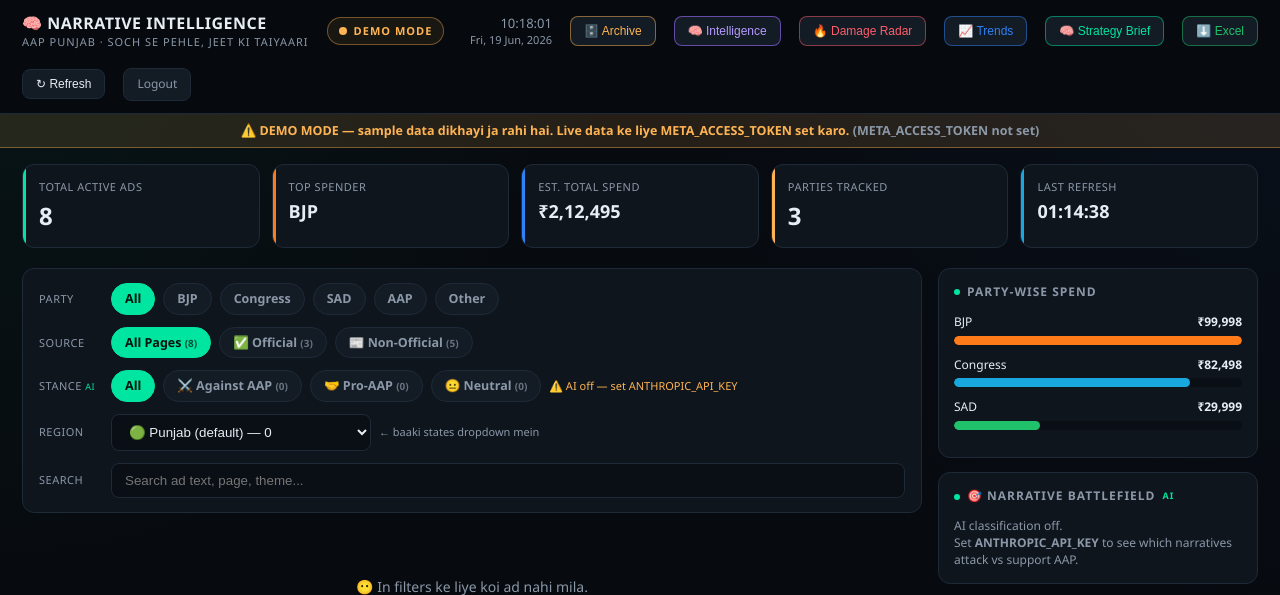
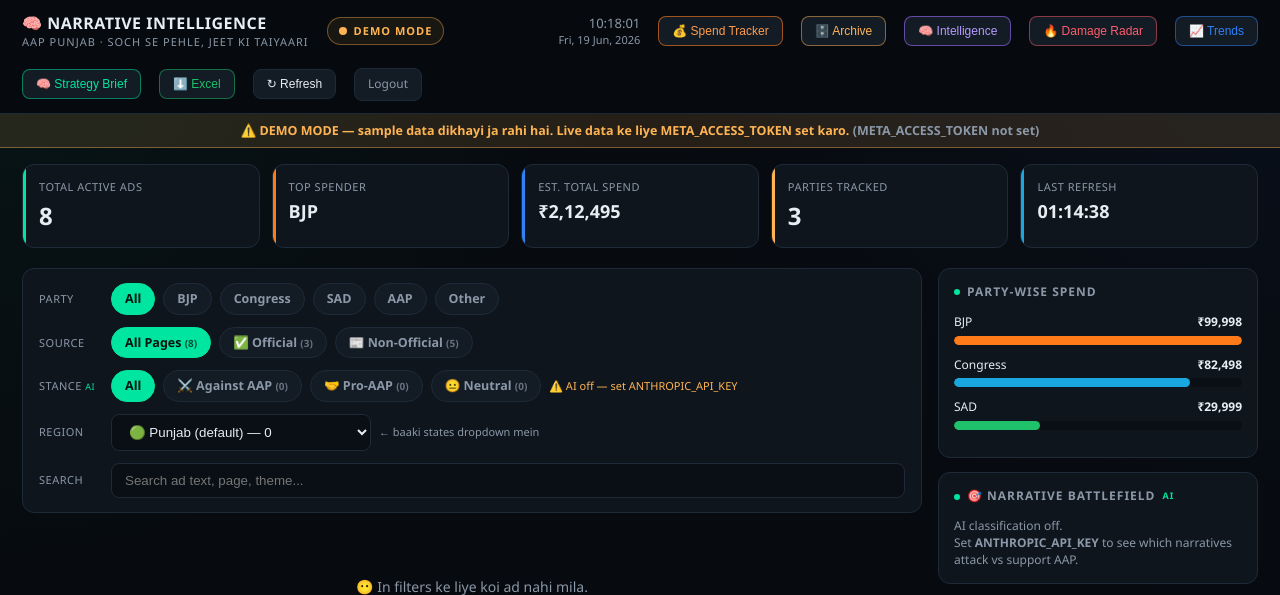
Before and after one commit to SamTra44/Punjab-Opponent-Ad-Tracker, a Flask app: page / in a window 1280 px wide. Shown: the top 595 px of the page. Run offline with Flask 3, Linux system fonts and the light colour scheme; the visitor is signed in with stand-in values (Sample User, id 1); some libraries are stand-ins or nearby versions.

Commit message:
Add Spend Tracker tab — cumulative anti-AAP spend (never resets)
New "Spend Tracker" modal computes, from the permanent archive, the total
estimated spend opponents have put AGAINST AAP (sum of spend midpoints of
all 'against' ads), broken down by party, plus a daily bar chart of new
anti-AAP spend by first-seen date. Because it reads the permanent archive,
the data accumulates and never resets on refresh/redeploy. New /api/spend.

Co-Authored-By: Claude Opus 4.8 <noreply@anthropic.com>

```diff
--- a/app.py
+++ b/app.py
@@ -283,6 +283,13 @@ def api_archive_stats():
     return jsonify(archive.stats())
 
 
+@app.route("/api/spend")
+@login_required
+def api_spend():
+    """Spend Tracker — AAP ke khilaf total + party-wise + daily spend (archive se)."""
+    return jsonify(archive.spend_tracker())
+
+
 @app.route("/api/export/archive")
 @login_required
 def api_export_archive():
--- a/archive.py
+++ b/archive.py
@@ -196,6 +196,44 @@ def get_archive(status="all", days=None, party=None, stance=None, limit=800):
         return []
 
 
+def spend_tracker():
+    """
+    AAP ke KHILAF total spend (archive se — permanent, kabhi nahi mitega).
+    - total: ab tak ki estimated anti-AAP spend (sab against ads ka spend_mid)
+    - by_party: kis party ne kitna lagaya
+    - daily: kis din kitni NAYI anti-AAP spend aayi (first_seen ke hisaab se)
+    """
+    def num(x):
+        try:
+            return float(x or 0)
+        except Exception:
+            return 0.0
+    try:
+        total = num(_query("SELECT COALESCE(SUM(spend_mid),0) AS s FROM "
+                           "ads_archive WHERE stance='against'")[0]["s"])
+        active = num(_query("SELECT COALESCE(SUM(spend_mid),0) AS s FROM "
+                            "ads_archive WHERE stance='against' AND active=1")[0]["s"])
+        n = _query("SELECT COUNT(*) AS c FROM ads_archive WHERE stance='against'")[0]["c"]
+        bp = _query("SELECT party, COALESCE(SUM(spend_mid),0) AS s, COUNT(*) AS c "
+                    "FROM ads_archive WHERE stance='against' GROUP BY party "
+                    "ORDER BY s DESC")
+        daily = _query("SELECT substr(first_seen,1,10) AS day, "
+                       "COALESCE(SUM(spend_mid),0) AS s, COUNT(*) AS c "
+                       "FROM ads_archive WHERE stance='against' "
+                       "GROUP BY substr(first_seen,1,10) ORDER BY day")
+        return {
+            "available": True,
+            "total": round(total), "active_spend": round(active), "ads": n,
+            "by_party": [{"party": r["party"] or "OTHER", "spend": round(num(r["s"])),
+                          "count": r["c"]} for r in bp],
+            "daily": [{"day": r["day"], "spend": round(num(r["s"])),
+                       "count": r["c"]} for r in daily if r["day"]],
+        }
+    except Exception as e:
+        log.warning("spend_tracker failed: %s", e)
+        return {"available": False}
+
+
 def stats():
     today = datetime.now(timezone.utc).date().isoformat()
     d7 = (datetime.now(timezone.utc) - timedelta(days=7)).isoformat()
--- a/templates/index.html
+++ b/templates/index.html
@@ -406,6 +431,7 @@
       <div id="clockTime">--:--:--</div>
       <div class="d" id="clockDate">—</div>
     </div>
+    <button class="topbtn" id="spendBtn" style="border-color:rgba(255,122,24,.6);color:#ff9d4d">💰 Spend Tracker</button>
     <button class="topbtn" id="archBtn" style="border-color:rgba(255,180,84,.5);color:var(--warn)">🗄️ Archive</button>
     <button class="topbtn" id="intelBtn" style="border-color:rgba(155,107,255,.6);color:#b69bff">🧠 Intelligence</button>
     <button class="topbtn" id="dmgBtn" style="border-color:rgba(255,93,108,.5);color:var(--danger)">🔥 Damage Radar</button>
@@ -446,6 +472,20 @@
       </div>
       <div class="mbody" id="trendBody">
         <div class="muted" style="text-align:center;padding:40px">Loading trends…</div>
+      </div>
+    </div>
+  </div>
+
+  <!-- ===================== SPEND TRACKER MODAL ===================== -->
+  <div id="spendOverlay" class="overlay" onclick="if(event.target===this)closeSpend()">
+    <div class="modal">
+      <div class="mhead">
+        <div><div class="mtitle">💰 Spend Tracker — AAP ke khilaf</div>
+          <div class="msub">Opponents ne AAP ke against kitna paisa lagaya (permanent record)</div></div>
+        <button class="topbtn ghost" onclick="closeSpend()">✕ Close</button>
+      </div>
+      <div class="mbody" id="spendBody">
+        <div class="muted" style="font-size:12px">Loading…</div>
       </div>
     </div>
   </div>
@@ -1274,6 +1314,50 @@
         }).catch(e=>{ box.innerHTML='<div class="muted" style="font-size:12px">⚠️ '+esc(e.message||e)+'</div>'; });
     }
 
+    // ===================== SPEND TRACKER =====================
+    let spendChart=null;
+    function closeSpend(){ document.getElementById("spendOverlay").classList.remove("show"); }
+    document.getElementById("spendBtn").addEventListener("click",()=>{
+      document.getElementById("spendOverlay").classList.add("show");
+      loadSpend();
+    });
+    const PARTY_COL2={BJP:"#ff7a18",INC:"#19a7e0",SAD:"#1fc16b",AAP:"#3b6cff",OTHER:"#9aa6b2"};
+    const inr=n=>"₹"+Number(n||0).toLocaleString("en-IN");
+    function loadSpend(){
+      const box=document.getElementById("spendBody");
+      box.innerHTML='<div class="spinner"><div class="ring"></div><div class="muted">Calculate ho raha…</div></div>';
+      getJSON("/api/spend").then(d=>{
+        if(!d.available){ box.innerHTML='<div class="empty">Abhi data nahi (archive bhar raha hai).</div>'; return; }
+        const bp=d.by_party||[]; const maxp=Math.max(1,...bp.map(p=>p.spend));
+        let h='<div class="bignum"><div class="lbl">⚔️ AAP ke khilaf total estimated spend</div>'+
+          '<div class="v">'+inr(d.total)+'</div>'+
+          '<div class="sub">'+d.ads+' anti-AAP ads · abhi active mein '+inr(d.active_spend)+' chal raha</div></div>';
+        h+='<h4>🎯 Kis party ne kitna lagaya (AAP ke against)</h4>';
+        bp.forEach(p=>{
+          const c=PARTY_COL2[p.party]||PARTY_COL2.OTHER; const pct=Math.round(p.spend/maxp*100);
+          h+='<div class="pbar"><div class="row"><span>'+esc(PARTY_LABEL[p.party]||p.party)+
+            ' <span class="muted" style="font-size:11px">('+p.count+' ads)</span></span><b>'+inr(p.spend)+'</b></div>'+
+            '<div class="ptrack"><div class="pfill" style="width:'+pct+'%;background:'+c+'"></div></div></div>';
+        });
+        h+='<h4>📈 Daily — kis din kitni nayi anti-AAP spend aayi</h4>'+
+          '<canvas id="spendDaily"></canvas>'+
+          '<div class="note">📌 Spend Meta ke range ka estimate (midpoint) hai. Archive permanent hai — yeh data kabhi nahi mitega, roz auto-update hota hai.</div>';
+        box.innerHTML=h;
+        drawSpendChart(d.daily||[]);
+      }).catch(e=>{ box.innerHTML='<div class="muted" style="font-size:12px">⚠️ '+esc(e.message||e)+'</div>'; });
+    }
+    function drawSpendChart(daily){
+      if(typeof Chart==="undefined"||!daily.length) return;
+      const ctx=document.getElementById("spendDaily"); if(!ctx) return;
+      if(spendChart) spendChart.destroy();
+      spendChart=new Chart(ctx,{type:"bar",data:{labels:daily.map(x=>x.day.slice(5)),
+        datasets:[{label:"Anti-AAP spend (₹)",data:daily.map(x=>x.spend),
+          backgroundColor:"rgba(255,93,108,.6)",borderColor:"#ff5d6c",borderWidth:1}]},
+        options:{plugins:{legend:{labels:{color:"#8b98a8"}}},
+          scales:{x:{ticks:{color:"#8b98a8"},grid:{color:"#1e2a38"}},
+            y:{ticks:{color:"#8b98a8",callback:v=>"₹"+(v/1000)+"k"},grid:{color:"#1e2a38"}}}}});
+    }
+
     // ===================== AD ARCHIVE =====================
     let ARCH={status:"all",days:""};
     function closeArch(){ document.getElementById("archOverlay").classList.remove("show"); }
```
Also changed, not shown: other parts of templates/index.html (+25 -0 lines).
